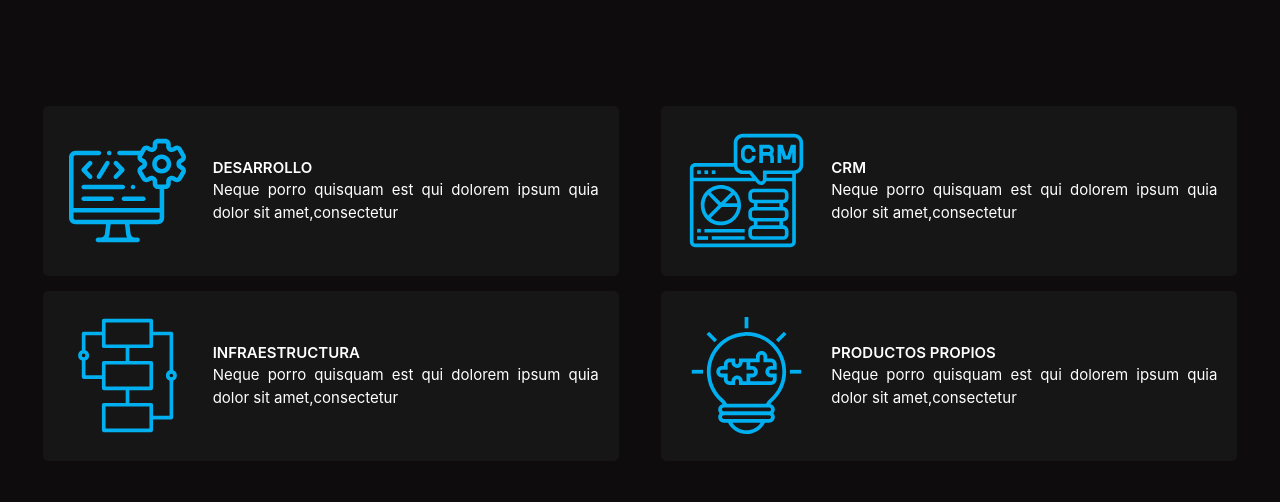
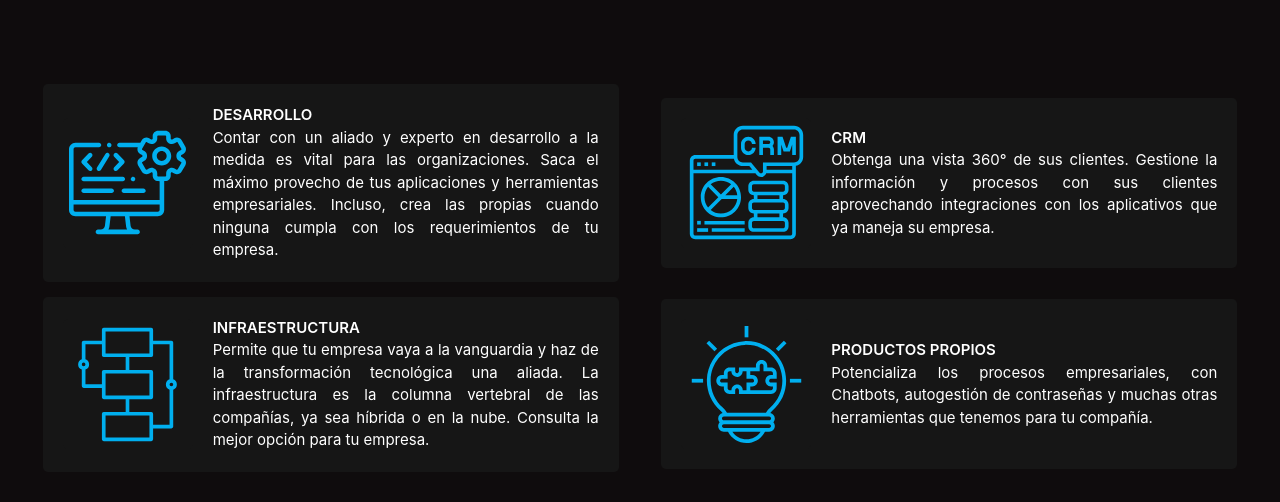
Before and after one commit to Jdmv161010/reactjs-landing-template, a React (Create React App) app: page / in a window 1280 px wide. Shown: the part 1940-2442 px from the top of the page. Built offline with nearby package versions, Linux system fonts and the light colour scheme.

Commit message:
Seccion_Services&Products

```diff
--- a/src/components/molecules/ServiceProduct/ServiceProduct.js
+++ b/src/components/molecules/ServiceProduct/ServiceProduct.js
@@ -12,25 +12,25 @@ export const ServiceProduct = () => {
     {
       title: "DESARROLLO",
       detail:
-        "Neque porro quisquam est qui dolorem ipsum quia dolor sit amet,consectetur",
+        "Contar con un aliado y experto en desarrollo a la medida es vital para las organizaciones. Saca el máximo provecho de tus aplicaciones y herramientas empresariales. Incluso, crea las propias cuando ninguna cumpla con los requerimientos de tu empresa.",
       imagen: Develop,
     },
     {
       title: "CRM",
       detail:
-        "Neque porro quisquam est qui dolorem ipsum quia dolor sit amet,consectetur",
+        "Obtenga una vista 360° de sus clientes. Gestione la información y procesos con sus clientes aprovechando integraciones con los aplicativos que ya maneja su empresa.",
       imagen: CRM,
     },
     {
       title: "INFRAESTRUCTURA",
       detail:
-        "Neque porro quisquam est qui dolorem ipsum quia dolor sit amet,consectetur",
+        "Permite que tu empresa vaya a la vanguardia y haz de la transformación tecnológica una aliada. La infraestructura es la columna vertebral de las compañías, ya sea híbrida o en la nube. Consulta la mejor opción para tu empresa.",
       imagen: infra,
     },
     {
       title: "PRODUCTOS PROPIOS",
       detail:
-        "Neque porro quisquam est qui dolorem ipsum quia dolor sit amet,consectetur",
+        "Potencializa los procesos empresariales, con Chatbots, autogestión de contraseñas y muchas otras herramientas que tenemos para tu compañía.",
       imagen: OwnProducts,
     },
   ];
```
